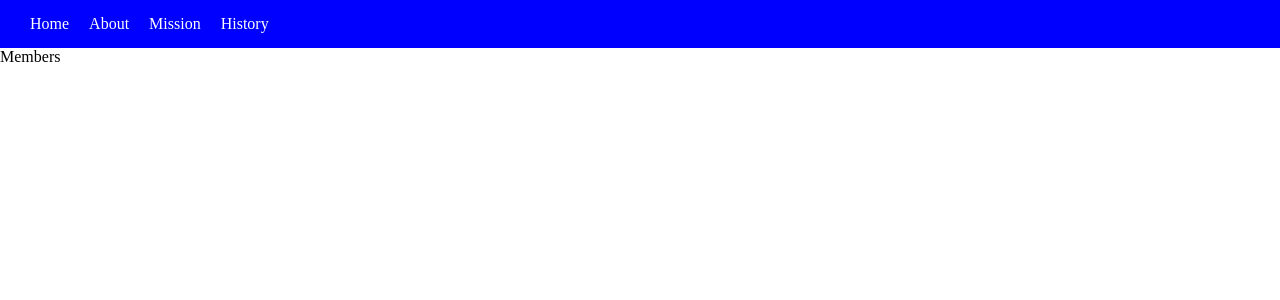
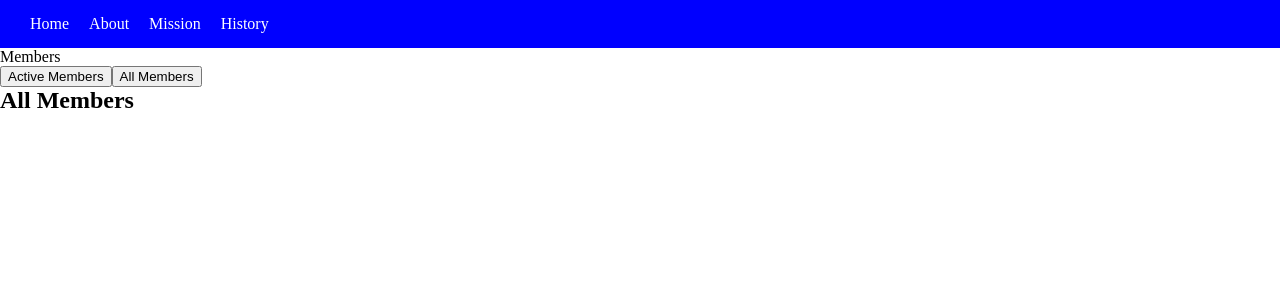
Before and after one commit to BatuhanKIRICI/React, a React (Create React App) app: page /members in a window 1280 px wide. Shown: the top 300 px of the page. Built offline with nearby package versions, Linux system fonts and the light colour scheme.

Commit message:
"useSearchParams()"

```diff
--- a/src/components/Members.js
+++ b/src/components/Members.js
@@ -1,7 +1,20 @@
 import React from "react";
+import { useSearchParams } from "react-router-dom";
 
 function Members() {
-  return <div>Members</div>;
+  const [searchParams, setSearchParams] = useSearchParams();
+  const isActive = searchParams.get("filter") === "active";
+
+  return (
+    <>
+      <div>Members</div>
+      <button onClick={() => setSearchParams({ filter: "active" })}>
+        Active Members
+      </button>
+      <button onClick={() => setSearchParams()}>All Members</button>
+      {isActive ? <h2>Active Members</h2> : <h2>All Members</h2>}
+    </>
+  );
 }
 
 export default Members;
```
